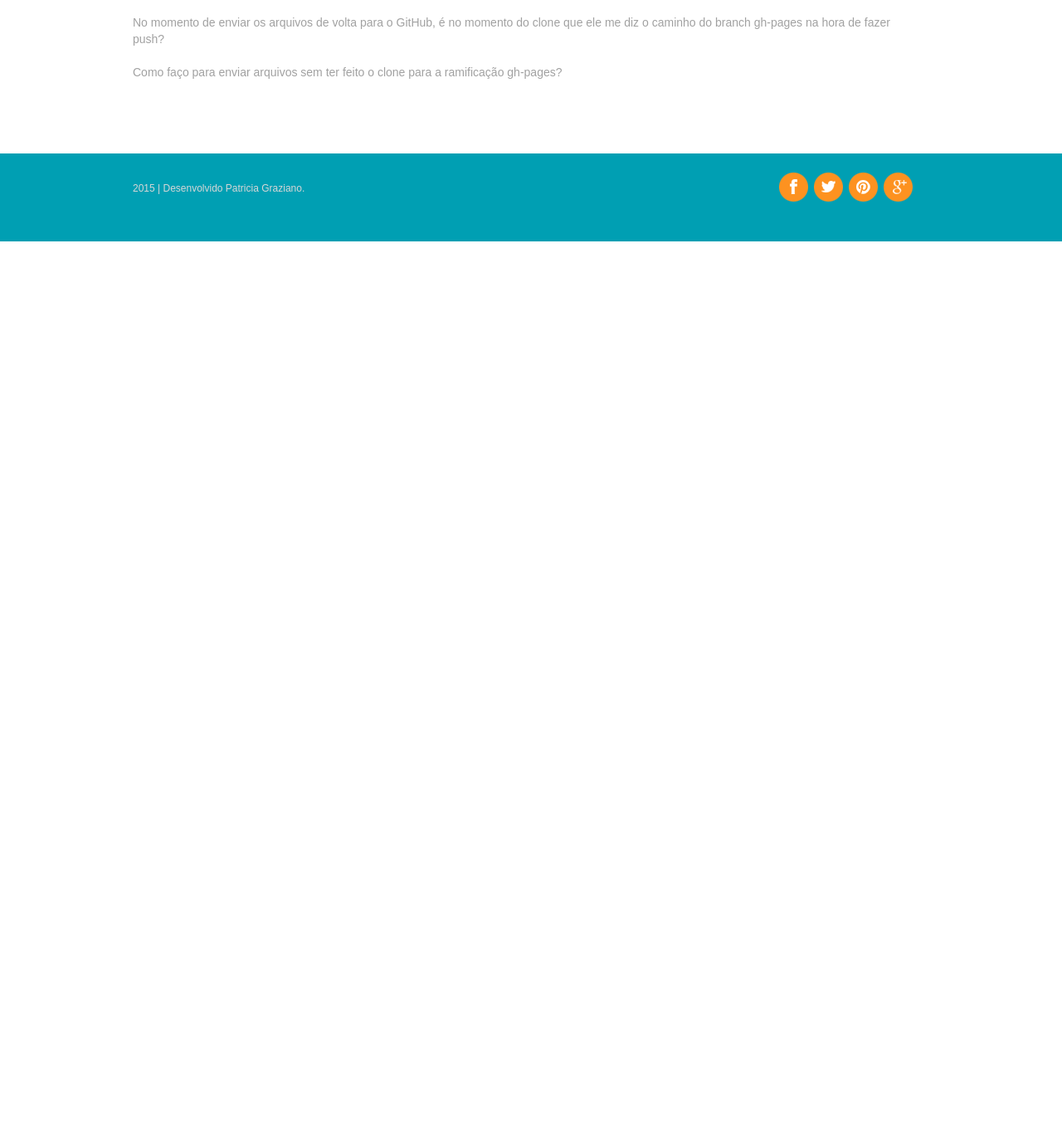
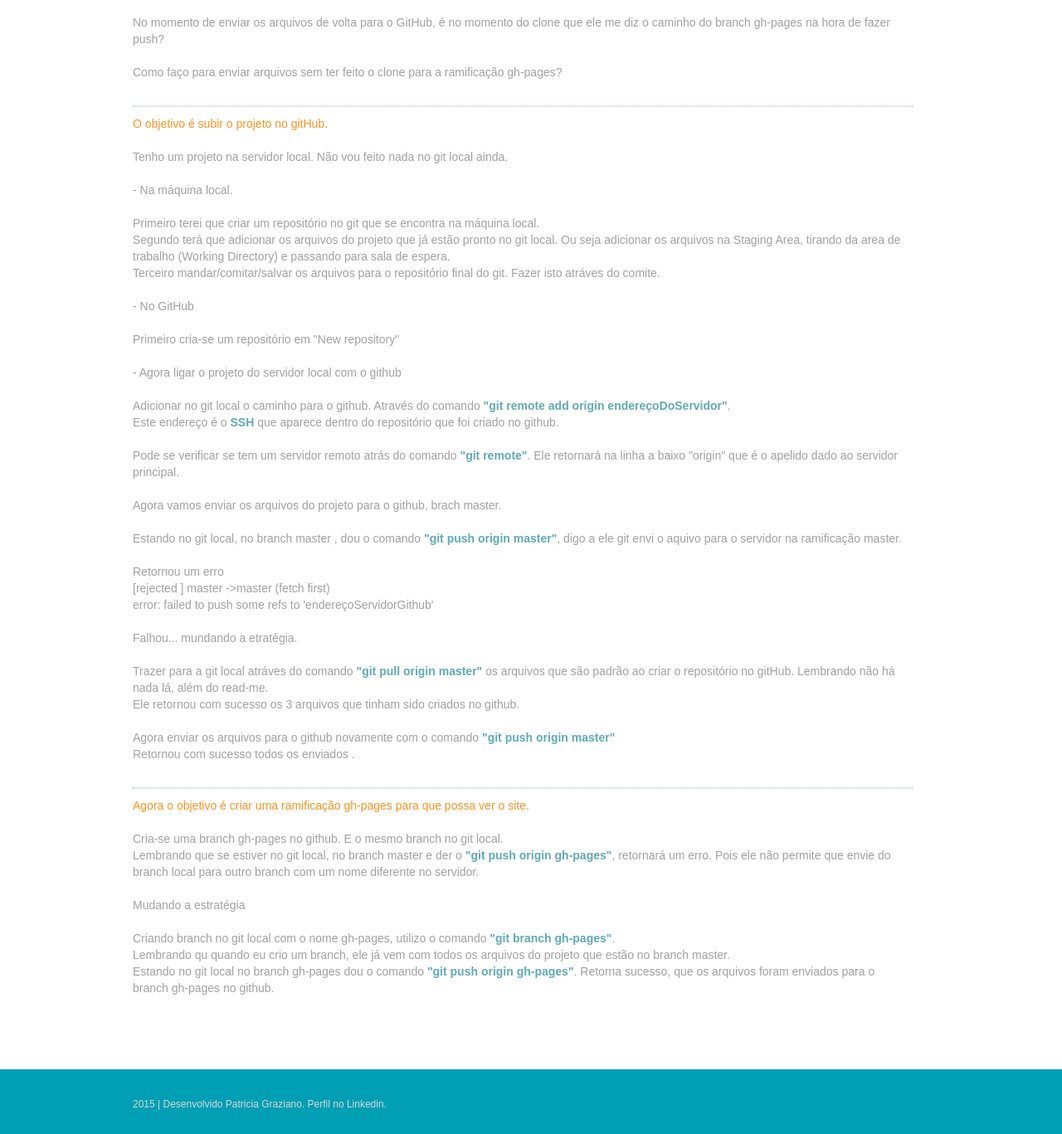
Before and after one commit to Patigc/estudandoGit, a plain HTML site: page github-pages.html in a window 1280 px wide. Shown: the part 596-1963 px from the top of the page at 83% size. Before the commit the page ends 887 px from the top, so only its background shows below. Drawn offline with Linux system fonts and the light colour scheme.

Commit message:
Conteudo na página GitHub e retirada das redes sociais do roadpé

```diff
--- a/css/style.css
+++ b/css/style.css
@@ -244,37 +244,6 @@ footer a:hover {
 	padding-bottom: 23px;
 
 }
-.socials {
-	overflow: hidden;
-	float: right;
-}
-.socials a {
-	float: left;
-	display: block;
-	background: url(../images/socials.png) 0 0 no-repeat;
-	width: 35px;
-	height: 35px;
-}
-.socials a+a {
-	margin-left: 7px;
-	background-position: -42px 0;
-}
-
-.socials a+a+a {
-	background-position: -84px 0;
-}
-
-.socials a+a+a+a {
-	background-position: right 0;
-}
-
-.socials a:hover {
-	opacity: 0.5;
-}
-
-
-
-
 
 /* `Container
 ----------------------------------------------------------------------------------------------------*/
--- a/github-pages.html
+++ b/github-pages.html
@@ -29,6 +29,64 @@
 					<p> No momento de enviar os arquivos de volta para o GitHub, é no momento do clone que ele me diz o caminho do branch gh-pages na hora de fazer push?<p>
 					<p> Como faço para enviar arquivos sem ter feito o clone para a ramificação gh-pages?</p>
 
+					<hr/>
+					<p class="col1">O objetivo é subir o projeto no gitHub.</p>
+					<p>Tenho um projeto na servidor local. Não vou feito nada no git local ainda.</p>
+
+					<p>- Na máquina local.</p>
+					<p>
+						Primeiro terei que criar um repositório no git que se encontra na  máquina local.<br/>
+						Segundo terá que adicionar os arquivos do projeto que já estão pronto no git local. Ou seja adicionar os arquivos na Staging Area, tirando da area de trabalho (Working Directory) e passando para sala de espera. <br/>
+						Terceiro mandar/comitar/salvar os arquivos para o repositório final do git. Fazer isto atráves do comite.
+					</p>
+
+					<p>- No GitHub</p>
+					<p>Primeiro cria-se um repositório em "New repository"</p>
+
+					<p>- Agora ligar o projeto do servidor local com o github</p>
+
+					<p>
+						Adicionar no git local o caminho para o github. Através do comando <span class="col2">"git remote add origin endereçoDoServidor"</span>.</br>
+						Este endereço é o <span class="col2">SSH</span> que aparece dentro do repositório que foi criado no github.
+					</p>
+
+					<p>Pode se verificar se tem um servidor remoto atrás do comando <span class="col2">"git remote"</span>. Ele retornará na linha a baixo "origin" que é o apelido dado ao servidor principal.</p>
+					<p>Agora vamos enviar os arquivos do projeto para o github, brach master.</p>
+					<p>Estando no git local, no branch master , dou o comando <span class="col2">"git push origin master"</span>, digo a ele git envi o aquivo para o servidor na ramificação master.</p>
+
+					<p>Retornou um erro </br>
+					[rejected ] master ->master (fetch first)</br>
+					error: failed to push some refs to 'endereçoServidorGithub'</p>
+					<p>Falhou... mundando a etratégia.</p>
+
+					<p>
+						Trazer para a git local atráves do comando <span class="col2">"git pull origin master"</span> os arquivos que são padrão ao criar o repositório no gitHub. Lembrando não há nada lá, além do read-me.</br>
+						Ele retornou com sucesso os 3 arquivos que tinham  sido criados no github.
+					</p>
+
+					<p>
+						Agora enviar os arquivos para o github novamente com o comando<span class="col2"> "git push origin master"</span></br>
+						Retornou com sucesso todos os enviados .
+					</p>
+					<hr/>
+					<p class="col1">Agora o objetivo é criar uma ramificação gh-pages para que possa ver o site.</p>
+					<p>
+						Cria-se uma branch gh-pages no github. E o mesmo branch no git local.</br>
+						Lembrando que se estiver no git local, no branch master e der o <span class="col2">"git push origin gh-pages"</span>, retornará um erro. Pois  ele não permite que envie do branch local para outro branch com um nome diferente no servidor.
+					</p>
+
+					<p>Mudando a estratégia</p>
+
+					<p>
+						Criando branch no git local com o nome gh-pages, utilizo o comando<span class="col2"> "git branch gh-pages"</span>.</br>
+						Lembrando qu quando eu crio um branch, ele já vem com todos os arquivos do projeto que estão no branch master.</br>
+						Estando no git local no branch gh-pages dou o comando <span class="col2">"git push origin gh-pages"</span>. Retorna sucesso, que os arquivos foram enviados para o branch gh-pages no github.
+					</p>
+
+
+
+
+
 
 				</div>
 			</div>
@@ -37,14 +95,8 @@
 		<footer>
 			<div class="container_12">
 				<div class="grid_12">
-					<div class="socials">
-						<a href="#"></a>
-						<a href="#"></a>
-						<a href="#"></a>
-						<a href="#"></a>
-					</div>
 					<div class="copy">
-						 2015 | Desenvolvido <a href="#" rel="nofollow">Patricia Graziano.</a>
+						 2015 | Desenvolvido <a href="#" rel="nofollow">Patricia Graziano.</a> <a href="https://br.linkedin.com/in/patricia-graziano-costa-b535a426"target="_blank" alt="Perfil no Linkedin">Perfil no Linkedin.</a>
 					</div>
 				</div>
 			</div>
```
Also changed, not shown: avancando.html (+1 -7 lines), index.html (+1 -7 lines), primeiros-contatos.html (+1 -7 lines).
